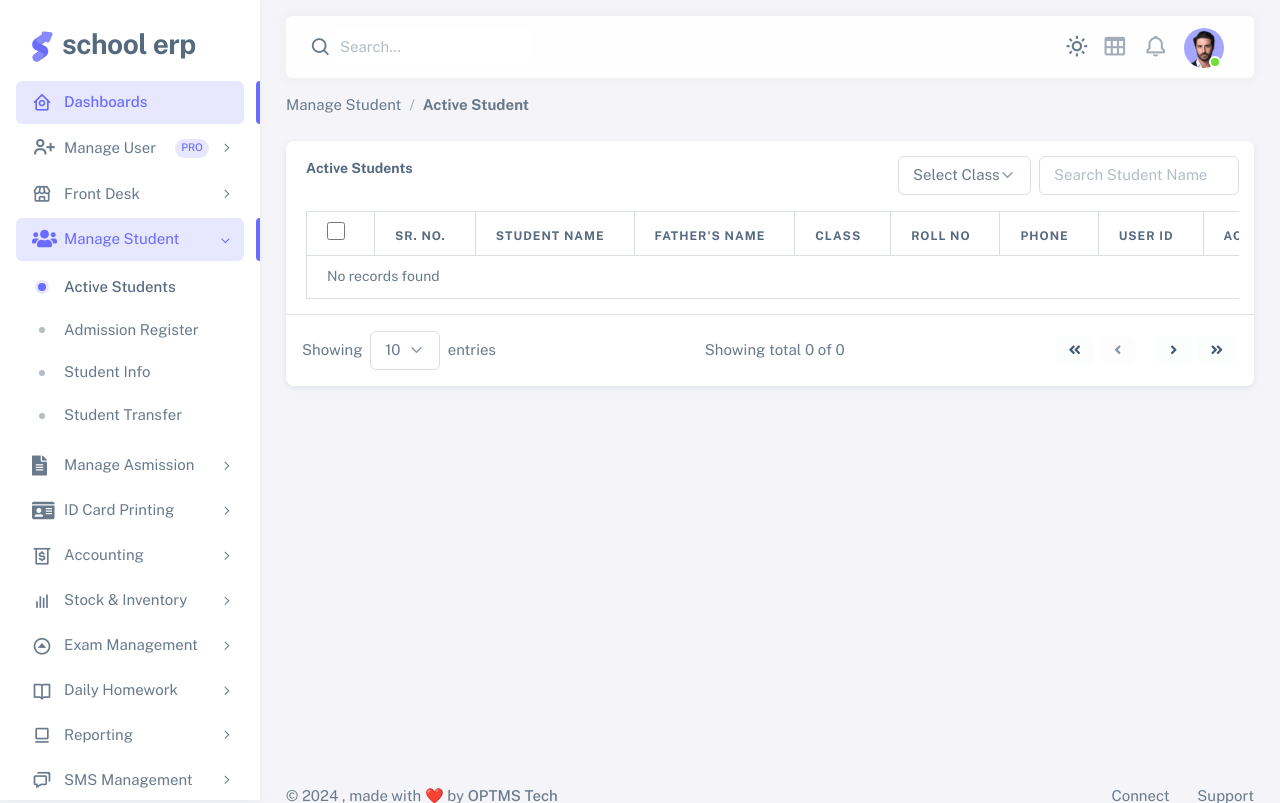
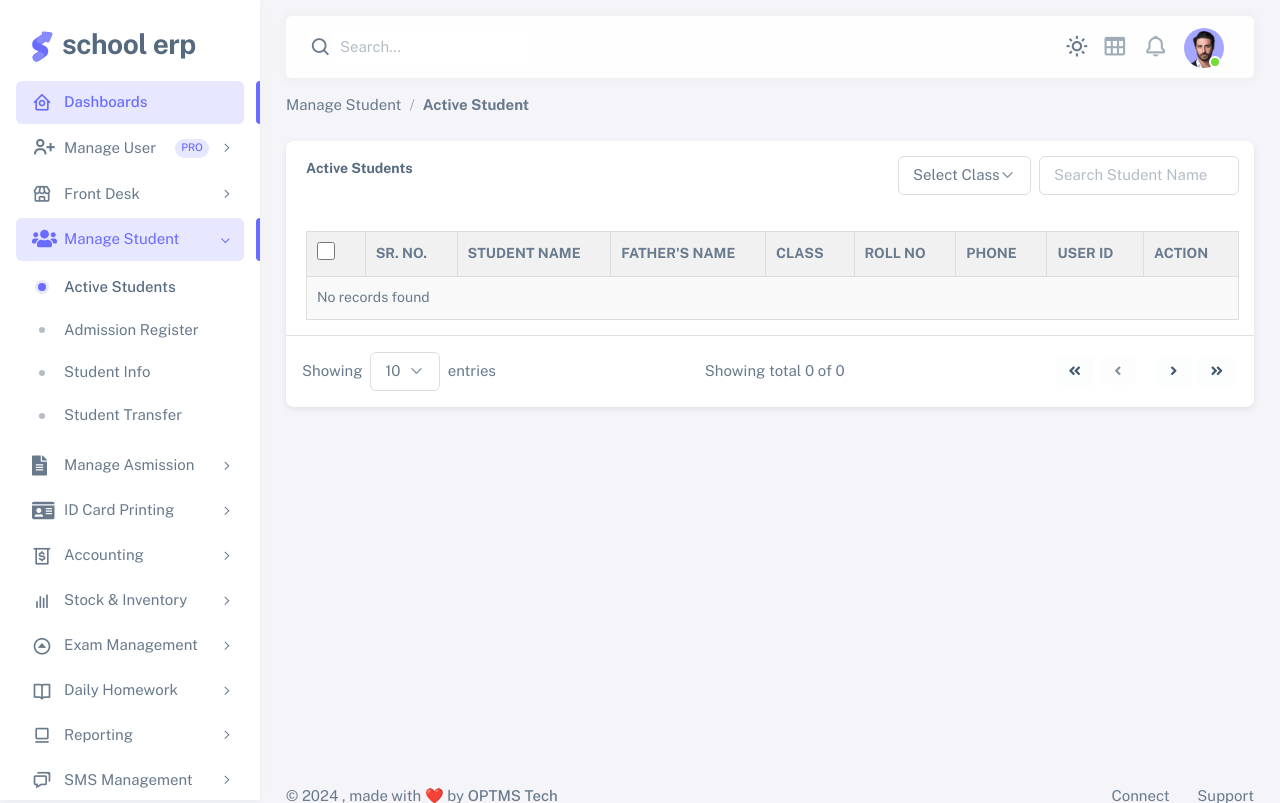
Before and after one commit to optmsshiv/schoolErp, a PHP site: page /html/activeStudent.html in a window 1280 px wide. Shown: the top 803 px of the page. Run offline with PHP 8.4, Linux system fonts and the light colour scheme; data that the repository does not hold is empty; some libraries are stand-ins or nearby versions.

Commit message:
custom table class added

```diff
--- a/assets/css/demo.css
+++ b/assets/css/demo.css
@@ -708,3 +708,36 @@ td {
   white-space: nowrap;
   width: 1%;
 }
+.custom-table {
+  width: 100%;
+  border-collapse: collapse;
+  margin-top: 20px;
+  background-color: #f9f9f9;
+}
+
+.custom-table th,
+.custom-table td {
+  padding: 10px;
+  border: 1px solid #ddd;
+  text-align: left;
+  white-space: nowrap; /* Auto-fit content */
+}
+
+.custom-table thead th {
+  background-color: #f1f1f1;
+  font-weight: bold;
+  text-transform: uppercase;
+  width: 1%; /* Shrink columns around content */
+}
+
+.custom-table tbody tr:nth-child(even) {
+  background-color: #f5f5f5; /* Alternate row color */
+}
+
+.custom-table tbody tr:hover {
+  background-color: #e2e2e2; /* Highlight row on hover */
+}
+
+.custom-table input[type="checkbox"] {
+  cursor: pointer;
+}
--- a/html/activeStudent.html
+++ b/html/activeStudent.html
@@ -743,8 +743,8 @@
                       </div>
                     </div>
                     <div class="table-responsive mt-3">
-                      <table class="table table-bordered" style="table-layout: auto;">
-                        <thead class="thead-light thead-lights" style="font-weight: bold;">
+                      <table class="custom-table table-bordered" style="table-layout: auto;">
+                        <thead class="thead-light " style="font-weight: bold;">
                           <tr>
                             <th scope="col"><input type="checkbox" id="select-all"></th>
                             <th scope="col">Sr. No.</th>
```
